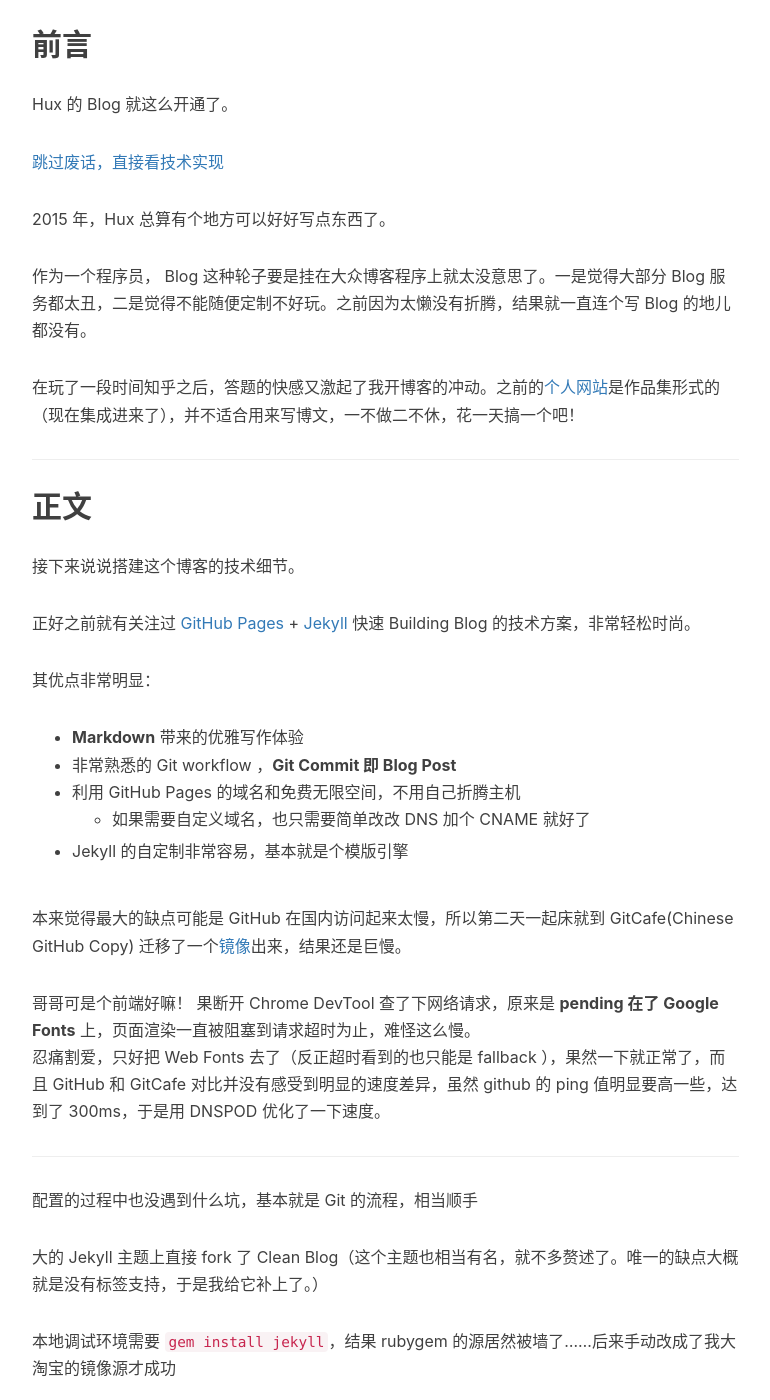
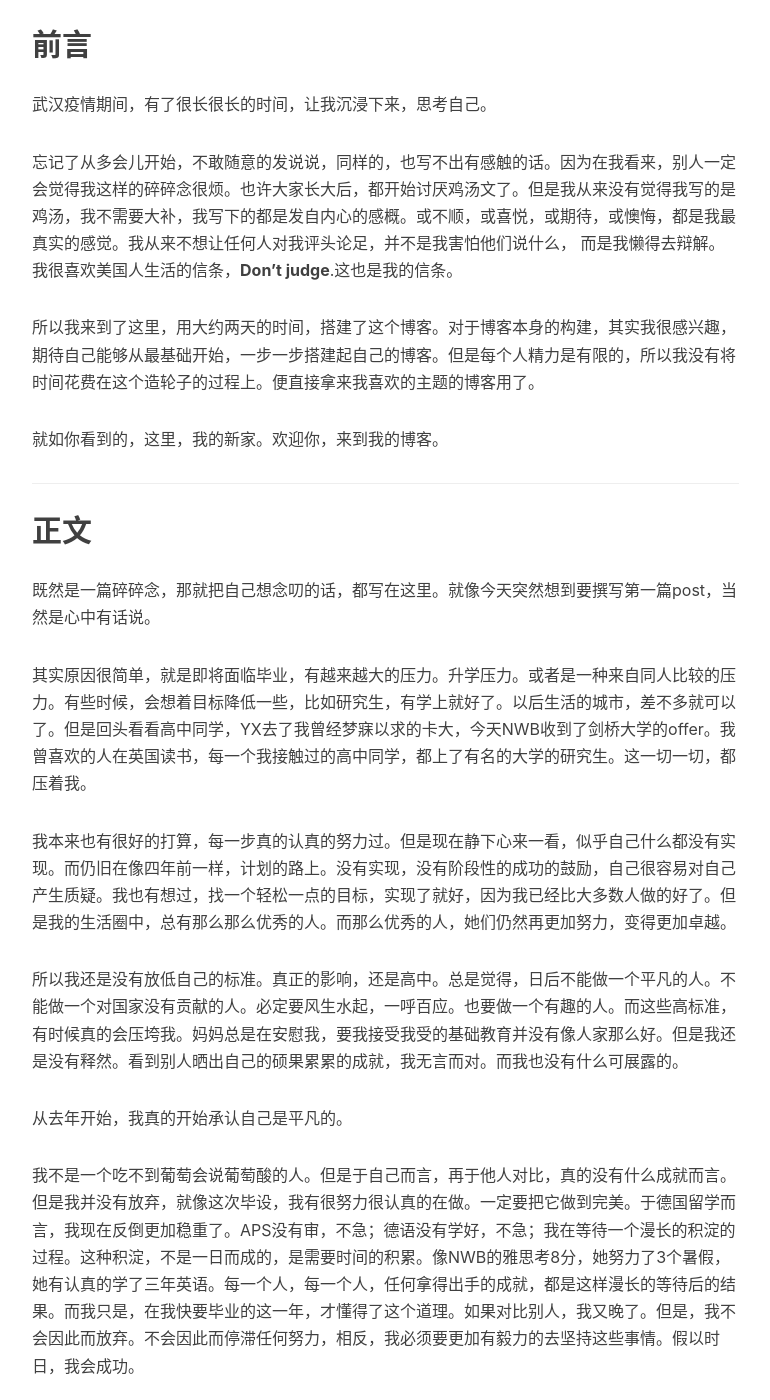
Before and after one commit to 505788057/505788057.github.io, a Jekyll site: the page built from _posts/2014-01-29-hello-2015.markdown, in a window 1280 px wide and 1400 px high, scrolled down 610 px. Shown: the whole window, without its empty margins (233-1003 px from the left). Built offline with Jekyll 4.4.1, drawn with Linux system fonts in a browser that asks for light colours; nearby versions of some CDN libraries; comment, search, counter and statistics services are not loaded; some of the changed text lies outside the part shown.

Commit message:
upadate the info.

```diff
--- a/_config.yml
+++ b/_config.yml
@@ -15,9 +15,9 @@
 
 # SNS settings
 RSS: false
-weibo_username: vitaee
-# zhihu_username: vitaee
-github_username: 505788057
+#weibo_username: vitaee
+#zhihu_username: 505788057
+#github_username: 505788057
 # twitter_username:  huxpro
 # facebook_username:  huxpro
 
@@ -56,11 +56,6 @@
 
 # Disqus settings
 #disqus_username: _your_disqus_short_name_
-
-# Duoshuo settings
-duoshuo_username: huxblog
-# Share component is depend on Comment so we can NOT use share only.
-duoshuo_share: false                     # set to false if you want to use Comment without Sharing
 
 
 
--- a/_includes/footer.html
+++ b/_includes/footer.html
@@ -27,7 +27,7 @@
                     <!-- add Weibo, Zhihu by Hux, add target = "_blank" to <a> by Hux -->
                     {% if site.zhihu_username %}
                     <li>
-                        <a target="_blank" href="https://www.zhihu.com/people/{{ site.zhihu_username }}">
+                        <a target="_blank" href="https://github.com/{{ site.github_username }}">
                             <span class="fa-stack fa-lg">
                                 <i class="fa fa-circle fa-stack-2x"></i>
                                 <i class="fa  fa-stack-1x fa-inverse">知</i>
@@ -37,7 +37,7 @@
                     {% endif %}
                     {% if site.weibo_username %}
                     <li>
-                        <a target="_blank" href="http://weibo.com/{{ site.weibo_username }}">
+                        <a target="_blank" href="https://github.com/{{ site.github_username }}">
                             <span class="fa-stack fa-lg">
                                 <i class="fa fa-circle fa-stack-2x"></i>
                                 <i class="fa fa-weibo fa-stack-1x fa-inverse"></i>
--- a/_posts/2014-01-29-hello-2015.markdown
+++ b/_posts/2014-01-29-hello-2015.markdown
@@ -1,12 +1,12 @@
 ---
 layout:     post
-title:      "Welcome to Hux Blog"
+title:      "Welcome to Vitae Blog"
 subtitle:   " \"Hello World, Hello Blog\""
-date:       2015-01-29 12:00:00
-author:     "Hux"
+date:       2020-02-28 22:56:50
+author:     "Vitae"
 header-img: "img/post-bg-2015.jpg"
 tags:
-    - 生活
+    - 碎碎念
 ---
 
 > “Yeah It's on. ”
@@ -14,66 +14,31 @@
 
 ## 前言
 
-Hux 的 Blog 就这么开通了。
+武汉疫情期间，有了很长很长的时间，让我沉浸下来，思考自己。
 
-[跳过废话，直接看技术实现 ](#build)
+忘记了从多会儿开始，不敢随意的发说说，同样的，也写不出有感触的话。因为在我看来，别人一定会觉得我这样的碎碎念很烦。也许大家长大后，都开始讨厌鸡汤文了。但是我从来没有觉得我写的是鸡汤，我不需要大补，我写下的都是发自内心的感概。或不顺，或喜悦，或期待，或懊悔，都是我最真实的感觉。我从来不想让任何人对我评头论足，并不是我害怕他们说什么， 而是我懒得去辩解。我很喜欢美国人生活的信条，**Don't judge**.这也是我的信条。
 
+所以我来到了这里，用大约两天的时间，搭建了这个博客。对于博客本身的构建，其实我很感兴趣，期待自己能够从最基础开始，一步一步搭建起自己的博客。但是每个人精力是有限的，所以我没有将时间花费在这个造轮子的过程上。便直接拿来我喜欢的主题的博客用了。
 
-
-2015 年，Hux 总算有个地方可以好好写点东西了。
-
-
-作为一个程序员， Blog 这种轮子要是挂在大众博客程序上就太没意思了。一是觉得大部分 Blog 服务都太丑，二是觉得不能随便定制不好玩。之前因为太懒没有折腾，结果就一直连个写 Blog 的地儿都没有。
-
-在玩了一段时间知乎之后，答题的快感又激起了我开博客的冲动。之前的[个人网站](http://huangxuan.me/portfolio)是作品集形式的（现在集成进来了），并不适合用来写博文，一不做二不休，花一天搞一个吧！
-
-
+就如你看到的，这里，我的新家。欢迎你，来到我的博客。
 <p id = "build"></p>
 ---
 
 ## 正文
+既然是一篇碎碎念，那就把自己想念叨的话，都写在这里。就像今天突然想到要撰写第一篇post，当然是心中有话说。
 
-接下来说说搭建这个博客的技术细节。
+其实原因很简单，就是即将面临毕业，有越来越大的压力。升学压力。或者是一种来自同人比较的压力。有些时候，会想着目标降低一些，比如研究生，有学上就好了。以后生活的城市，差不多就可以了。但是回头看看高中同学，YX去了我曾经梦寐以求的卡大，今天NWB收到了剑桥大学的offer。我曾喜欢的人在英国读书，每一个我接触过的高中同学，都上了有名的大学的研究生。这一切一切，都压着我。
 
-正好之前就有关注过 [GitHub Pages](https://pages.github.com/) + [Jekyll](http://jekyllrb.com/) 快速 Building Blog 的技术方案，非常轻松时尚。
+我本来也有很好的打算，每一步真的认真的努力过。但是现在静下心来一看，似乎自己什么都没有实现。而仍旧在像四年前一样，计划的路上。没有实现，没有阶段性的成功的鼓励，自己很容易对自己产生质疑。我也有想过，找一个轻松一点的目标，实现了就好，因为我已经比大多数人做的好了。但是我的生活圈中，总有那么那么优秀的人。而那么优秀的人，她们仍然再更加努力，变得更加卓越。
 
-其优点非常明显：
+所以我还是没有放低自己的标准。真正的影响，还是高中。总是觉得，日后不能做一个平凡的人。不能做一个对国家没有贡献的人。必定要风生水起，一呼百应。也要做一个有趣的人。而这些高标准，有时候真的会压垮我。妈妈总是在安慰我，要我接受我受的基础教育并没有像人家那么好。但是我还是没有释然。看到别人晒出自己的硕果累累的成就，我无言而对。而我也没有什么可展露的。
 
-* **Markdown** 带来的优雅写作体验
-* 非常熟悉的 Git workflow ，**Git Commit 即 Blog Post**
-* 利用 GitHub Pages 的域名和免费无限空间，不用自己折腾主机
-	* 如果需要自定义域名，也只需要简单改改 DNS 加个 CNAME 就好了
-* Jekyll 的自定制非常容易，基本就是个模版引擎
+从去年开始，我真的开始承认自己是平凡的。
 
+我不是一个吃不到葡萄会说葡萄酸的人。但是于自己而言，再于他人对比，真的没有什么成就而言。但是我并没有放弃，就像这次毕设，我有很努力很认真的在做。一定要把它做到完美。于德国留学而言，我现在反倒更加稳重了。APS没有审，不急；德语没有学好，不急；我在等待一个漫长的积淀的过程。这种积淀，不是一日而成的，是需要时间的积累。像NWB的雅思考8分，她努力了3个暑假，她有认真的学了三年英语。每一个人，每一个人，任何拿得出手的成就，都是这样漫长的等待后的结果。而我只是，在我快要毕业的这一年，才懂得了这个道理。如果对比别人，我又晚了。但是，我不会因此而放弃。不会因此而停滞任何努力，相反，我必须要更加有毅力的去坚持这些事情。假以时日，我会成功。
 
-本来觉得最大的缺点可能是 GitHub 在国内访问起来太慢，所以第二天一起床就到 GitCafe(Chinese GitHub Copy) 迁移了一个[镜像](http://huxpro.gitcafe.io)出来，结果还是巨慢。
-
-哥哥可是个前端好嘛！ 果断开 Chrome DevTool 查了下网络请求，原来是 **pending 在了 Google Fonts** 上，页面渲染一直被阻塞到请求超时为止，难怪这么慢。
-忍痛割爱，只好把 Web Fonts 去了（反正超时看到的也只能是 fallback ），果然一下就正常了，而且 GitHub 和 GitCafe 对比并没有感受到明显的速度差异，虽然 github 的 ping 值明显要高一些，达到了 300ms，于是用 DNSPOD 优化了一下速度。
-
-
-
----
-
-配置的过程中也没遇到什么坑，基本就是 Git 的流程，相当顺手
-
-大的 Jekyll 主题上直接 fork 了 Clean Blog（这个主题也相当有名，就不多赘述了。唯一的缺点大概就是没有标签支持，于是我给它补上了。）
-
-本地调试环境需要 `gem install jekyll`，结果 rubygem 的源居然被墙了……后来手动改成了我大淘宝的镜像源才成功
-
-Theme 的 CSS 是基于 Bootstrap 定制的，看得不爽的地方直接在 Less 里改就好了（平时更习惯 SCSS 些），**不过其实我一直觉得 Bootstrap 在移动端的体验做得相当一般，比我在淘宝参与的团队 CSS 框架差多了……**所以为了体验，也补了不少 CSS 进去
-
-最后就进入了耗时反而最长的**做图、写字**阶段，也算是进入了**写博客**的正轨，因为是类似 Hack Day 的方式去搭这个站的，所以折腾折腾着大半夜就过去了。
-
-第二天考虑中文字体的渲染，fork 了 [Type is Beautiful](http://www.typeisbeautiful.com/) 的 `font` CSS，调整了字号，适配了 Win 的渣渲染，中英文混排效果好多了。
-
+2020年2月28日23点30分 Vitae.
 
 ## 后记
 
-回顾这个博客的诞生，纯粹是出于个人兴趣。在知乎相关问题上回答并获得一定的 star 后，我决定把这个博客主题当作一个小小的开源项目来维护。
-
-在经历 v1.0 - v1.5 的蜕变后，这个博客主题愈发完整，不但增加了诸多 UI 层的优化（opinionated）；在代码层面，更加丰富的配置项也使得这个主题拥有了更好的灵活性与可拓展性。而作为一个开源项目，我也积极的为其完善文档与解决 issue。
-
-如果你恰好逛到了这里，希望你也能喜欢这个博客主题。
-
-—— Hux 后记于 2015.10
+待续。
--- a/tags.html
+++ b/tags.html
@@ -1,7 +1,7 @@
 ---
 title: Archive
 layout: default
-description: keep hungry keep foolish
+description: Keep hungry keep foolish
 header-img: "img/tag-bg.jpg"
 ---
 
```
Also changed, not shown: img/post-bg-2015.jpg (renamed from img/forBlog4.jpg).
